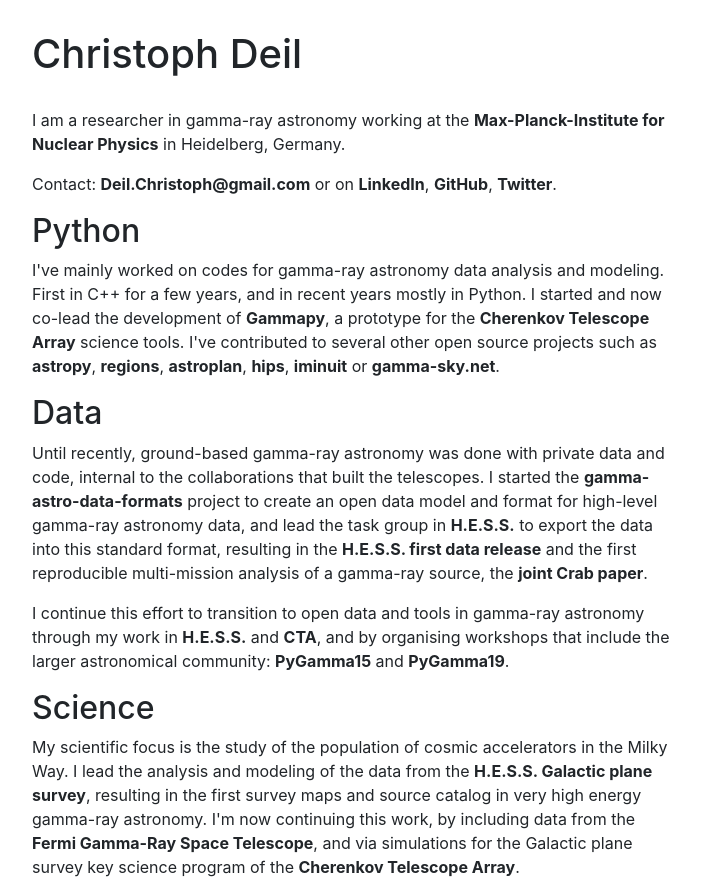
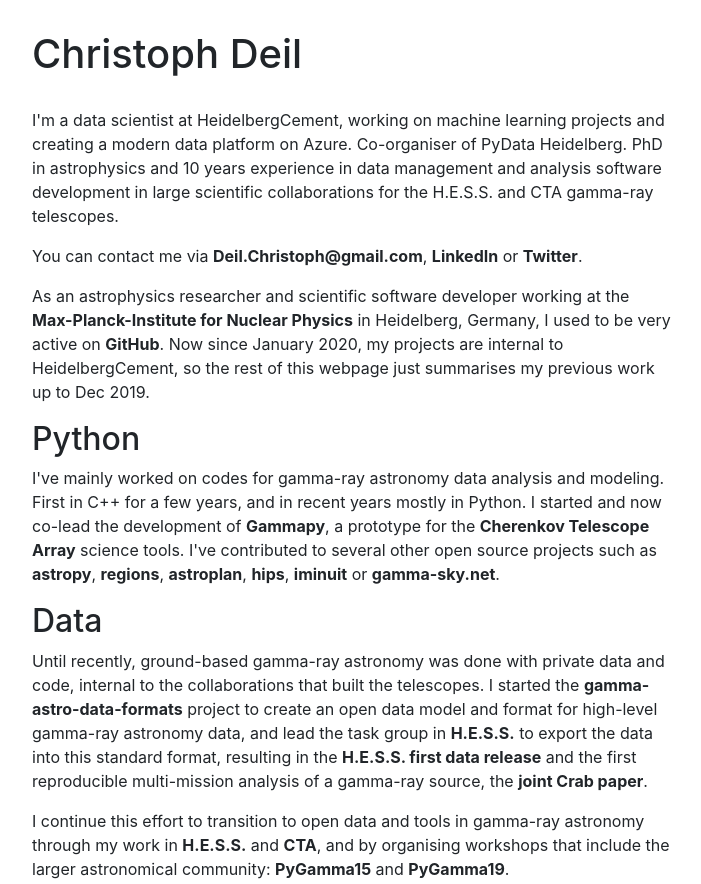
Before and after one commit to cdeil/cdeil.github.io, a plain HTML site: page index.html in a window 1280 px wide. Shown: the top 884 px of the page, without its empty margins (288-989 px from the left). Drawn offline with nearby package versions, Linux system fonts and the light colour scheme.

Commit message:
Update index.html

```diff
--- a/index.html
+++ b/index.html
@@ -22,14 +22,21 @@
         <div class="col-md-12">
             <h1 id="christoph">Christoph Deil</h1>
             <p>
-                I am a researcher in gamma-ray astronomy working at the <a
-                    href="https://www.mpi-hd.mpg.de">Max-Planck-Institute for Nuclear Physics</a> in Heidelberg,
-                Germany.
+                I'm a data scientist at HeidelbergCement, working on machine learning projects and creating
+                a modern data platform on Azure. Co-organiser of PyData Heidelberg. PhD in astrophysics
+                and 10 years experience in data management and analysis software development in large
+                scientific collaborations for the H.E.S.S. and CTA gamma-ray telescopes.
+            <p>
+                You can contact me via <a href="mailto:Deil.Christoph@gmail.com">Deil.Christoph@gmail.com</a>,
+                <a href="https://www.linkedin.com/in/christophdeil">LinkedIn</a> or
+                <a href="https://twitter.com/ChristophDeil">Twitter</a>.
             </p>
             <p>
-                Contact: <a href="mailto:Deil.Christoph@gmail.com">Deil.Christoph@gmail.com</a>
-                or on <a href="https://www.linkedin.com/in/christophdeil">LinkedIn</a>,
-                <a href="https://github.com/cdeil">GitHub</a>, <a href="https://twitter.com/ChristophDeil">Twitter</a>.
+                As an astrophysics researcher and scientific software developer working at the
+                <a href="https://www.mpi-hd.mpg.de">Max-Planck-Institute for Nuclear Physics</a> in Heidelberg,
+                Germany, I used to be very active on <a href="https://github.com/cdeil">GitHub</a>.
+                Now since January 2020, my projects are internal to HeidelbergCement,
+                so the rest of this webpage just summarises my previous work up to Dec 2019.
             </p>
             <h2 id="python">Python</h2>
             <p>
```
